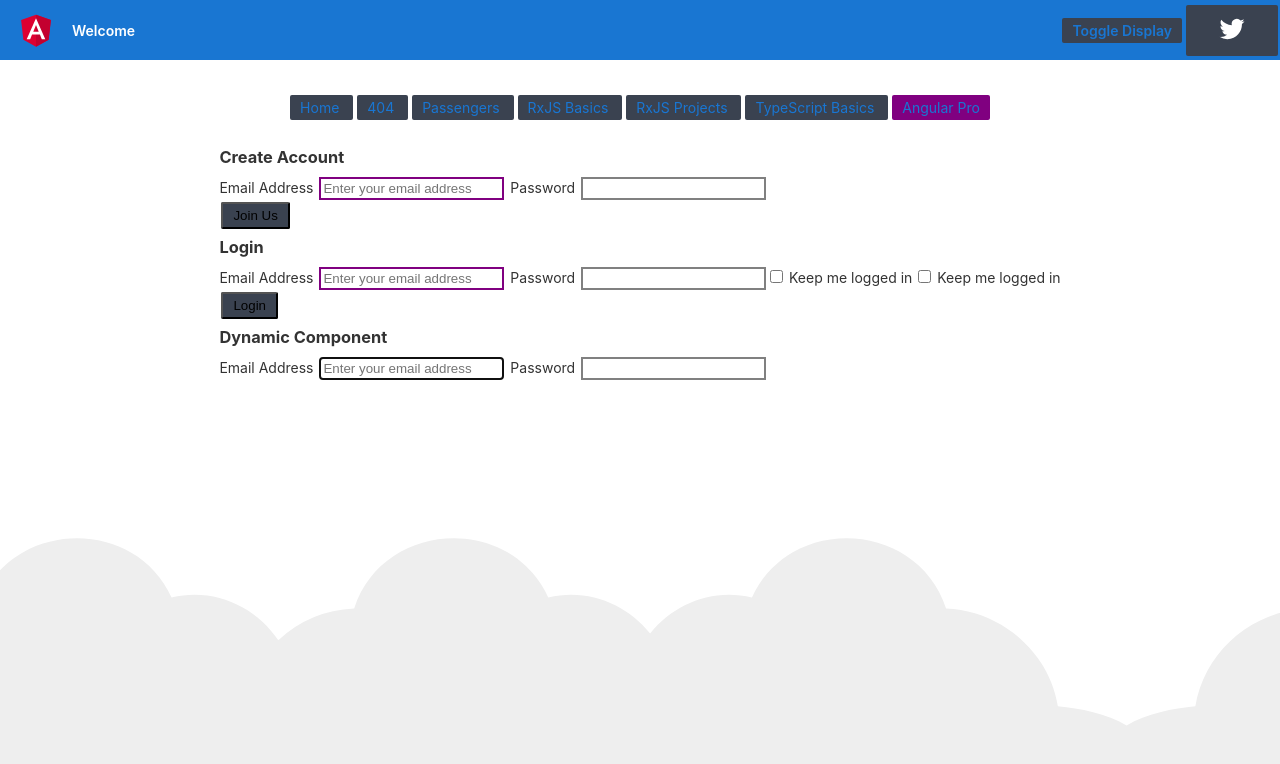
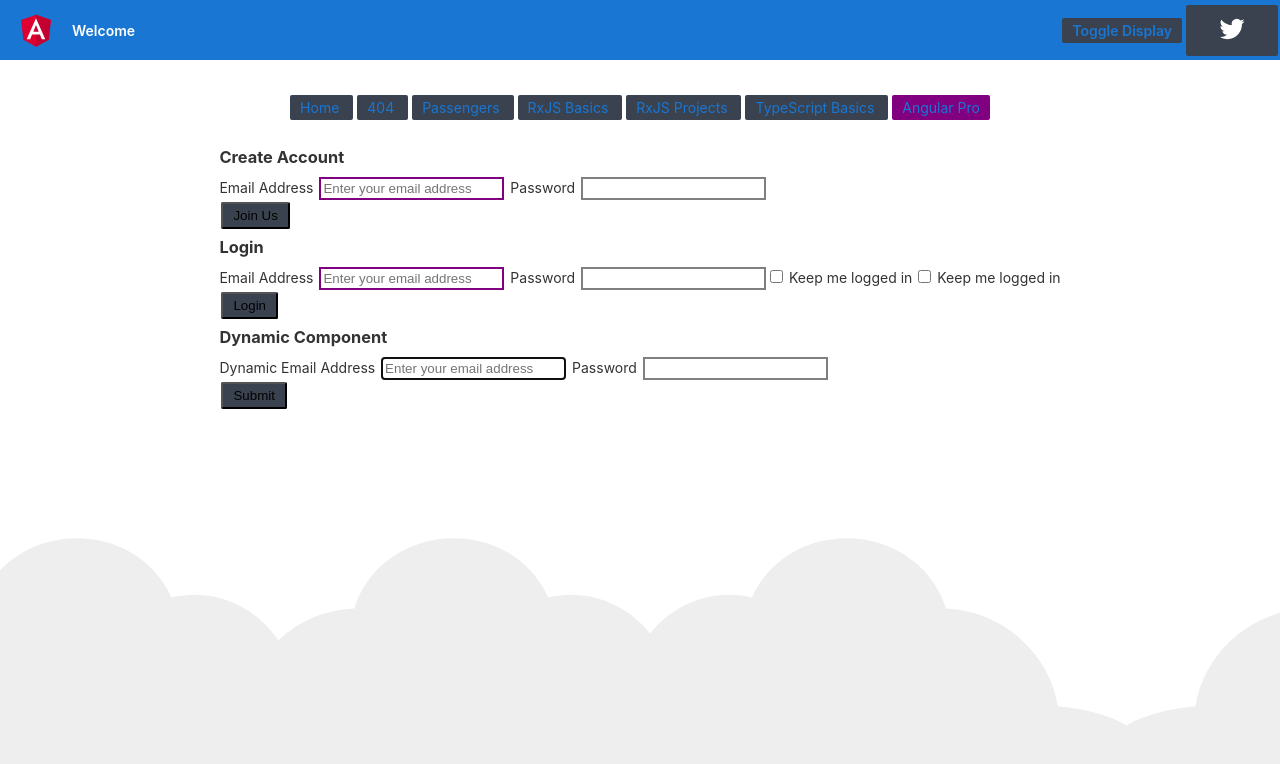
Before and after one commit to norandiaconu/angular-fundamentals, an Angular app: page /angular-pro in a window 1280 px wide. Shown: the top 764 px of the page. Built offline with nearby package versions, Linux system fonts and the light colour scheme.

Commit message:
Added Subject and dynamic component

```diff
--- a/src/app/angular-pro/angular-pro.component.ts
+++ b/src/app/angular-pro/angular-pro.component.ts
@@ -1,6 +1,8 @@
 import { Component, OnInit, ViewChild, ViewContainerRef, ComponentFactoryResolver,
   AfterContentInit } from "@angular/core";
 import { AuthFormComponent } from "./auth-form/auth-form.component";
+import { Subject, Observable, Subscription } from "rxjs";
+import { tap, takeUntil } from "rxjs/operators";
 
 interface User {
   email: string;
@@ -15,6 +17,9 @@ interface User {
 export class AngularProComponent implements OnInit, AfterContentInit {
   @ViewChild("entry", { read: ViewContainerRef }) entry: ViewContainerRef;
   rememberMe: boolean;
+  subjectOne: Subject<number>;
+  observableOne: Observable<number>;
+  unsubscribe$: Subject<void>;
 
   constructor(
     private resolver: ComponentFactoryResolver
@@ -22,12 +27,29 @@ export class AngularProComponent implements OnInit, AfterContentInit {
 
   ngOnInit(): void {
     this.rememberMe = false;
+    this.subjectOne = new Subject<number>();
+    this.observableOne = this.subjectOne.asObservable();
+    this.unsubscribe$ = new Subject<void>();
+
+    this.observableOne.pipe(
+      tap(r => console.log("Subject", r)),
+      takeUntil(this.unsubscribe$)
+    ).subscribe();
+    this.subjectOne.next(1);
+    // with takeUntil, unsubscribe$.next() can be called instead of calling subjectOne.complete()
+    this.unsubscribe$.next();
+    this.subjectOne.complete();
+    this.subjectOne.next(2);
   }
 
   ngAfterContentInit(): void {
     setTimeout(() => {
+      // dynamically create third component
       const authFormFactory = this.resolver.resolveComponentFactory(AuthFormComponent);
-      this.entry.createComponent(authFormFactory);
+      const component = this.entry.createComponent(authFormFactory);
+      component.instance.title = "Dynamic";
+      component.instance.showButton = true;
+      component.instance.submitted.subscribe(this.createUser);
     });
   }
 
--- a/src/app/angular-pro/auth-form/auth-form.component.html
+++ b/src/app/angular-pro/auth-form/auth-form.component.html
@@ -2,7 +2,7 @@
     <form (ngSubmit)="onSubmit(form.value)" #form="ngForm">
         <ng-content select="h3"></ng-content>
         <label>
-            Email Address
+            {{ title }} Email Address
             <input type="email" name="email" ngModel #email/>
         </label>
         <label>
@@ -14,5 +14,6 @@
         <auth-message [style.display]="(showMessage ? 'inherit' : 'none')"></auth-message>
         <auth-message [style.display]="(showMessage ? 'inherit' : 'none')"></auth-message>
         <ng-content select="button"></ng-content>
+        <button type="submit" *ngIf="showButton">Submit</button>
     </form>
 </div>
--- a/src/app/angular-pro/auth-form/auth-form.component.scss
+++ b/src/app/angular-pro/auth-form/auth-form.component.scss
@@ -1,3 +1,9 @@
 .email {
     border-color: purple;
 }
+button {
+    background: #3a4250;
+    padding: 4px 10px;
+    margin: 0 2px;
+    border-radius: 2px;
+}
--- a/src/app/angular-pro/auth-form/auth-form.component.ts
+++ b/src/app/angular-pro/auth-form/auth-form.component.ts
@@ -21,6 +21,8 @@ export class AuthFormComponent implements OnInit, AfterContentInit, AfterViewIni
   @ViewChildren(AuthMessageComponent) message2: QueryList<AuthMessageComponent>;
   @ViewChild("email") email: ElementRef;
   showMessage: boolean;
+  title: string;
+  showButton: boolean;
 
   constructor(
     private cd: ChangeDetectorRef,
```
